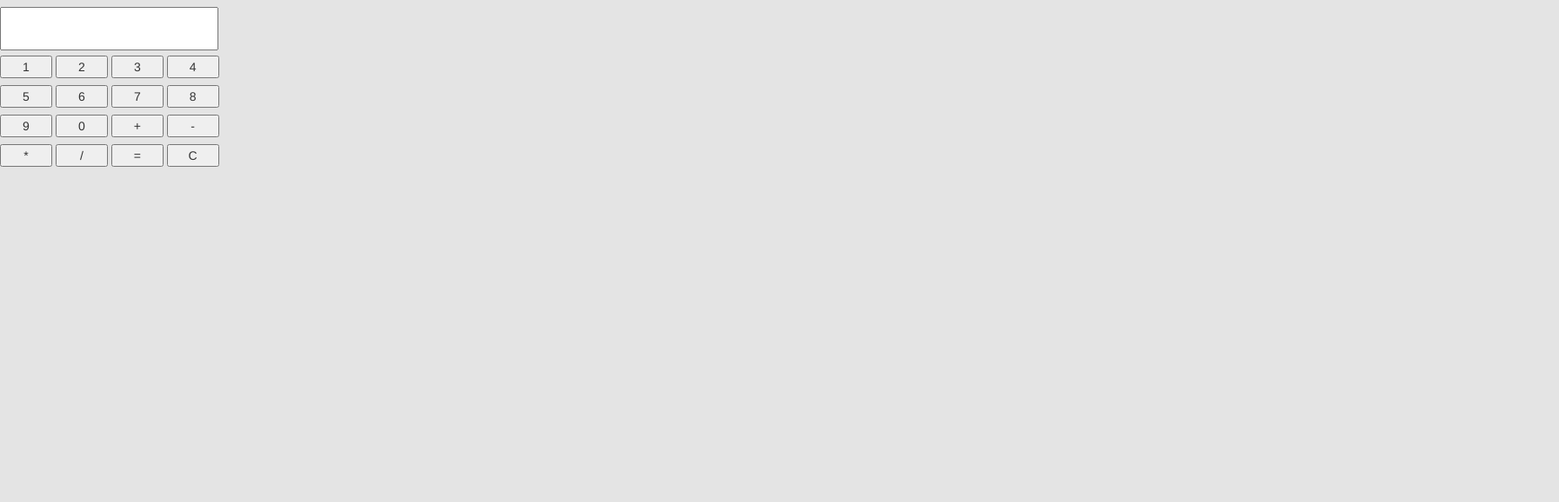
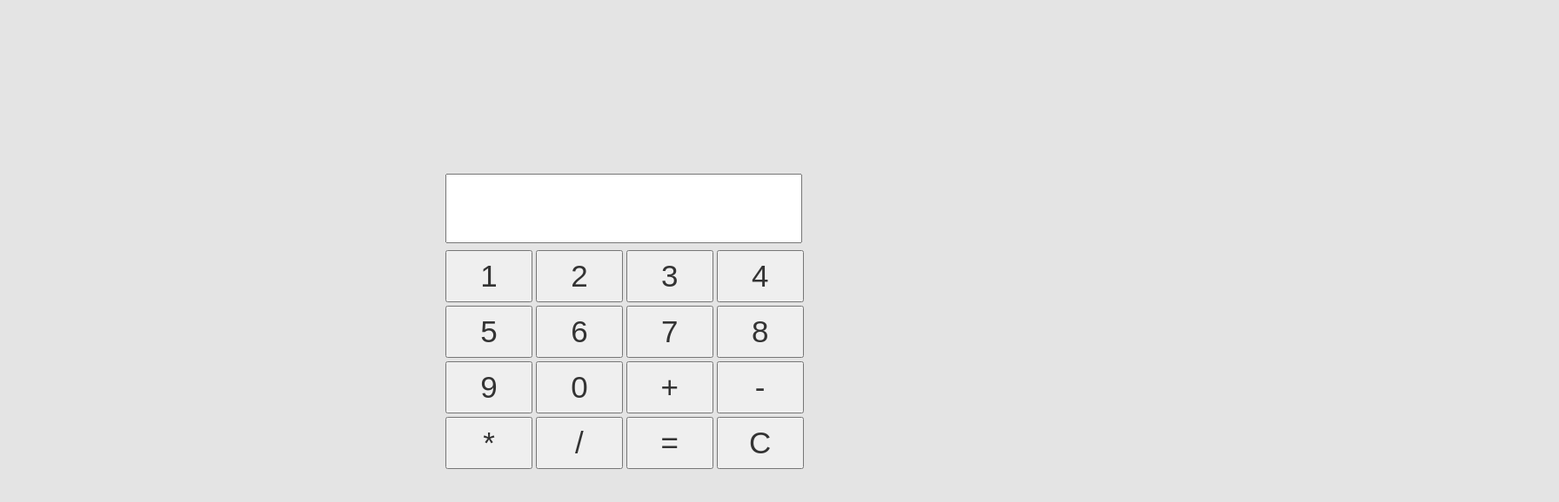
Before and after one commit to govindmahecha/angular-calculator, a website: page app/index.html in a window 1280 px wide. Shown: the whole page at 87% size, 1792 px wide, since content can reach past the window. Drawn offline with nearby package versions, Linux system fonts and the light colour scheme.

Commit message:
basic ui changes;

```diff
--- a/app/style.css
+++ b/app/style.css
@@ -3,21 +3,31 @@ body{
     align-content: center;
 }
 
+.mainContainer{
+    width:auto;
+
+    position:relative;
+    left:40%;
+    top:200px;
+ font-family : sans-serif;
+}
+
 .InputBox{
-    height:50px;
+    height:80px;
     border-radius:2px;
-    margin-top : 8px;
-    margin-bottom:2px;
-    width:251px;
+    margin-top : 0px;
+    margin-bottom:4px;
+    width:410px;
 
 }
 
 .InputBox input {
-    width:100%;
+    width:410px;
     height:100%;
-    font-size:24px;
+    font-size:3em;
     font-family: sans-serif;
-    padding:0 4px;
+    padding:0 8px;
+    margin-bottom:4px;
     color:#616161;
     outline-color:#BDBDBD;
 
@@ -33,7 +43,9 @@ input:focus{
 
 
 .col-4 button{
-    width:60px;
-    margin:4px 0;
-    hegith:auto;
+    width:100px;
+    margin:4px 0px 0px 0px;
+    height:60px;
+    font-size:2.5em;
+    font-family: sans-serif;
 }
```
